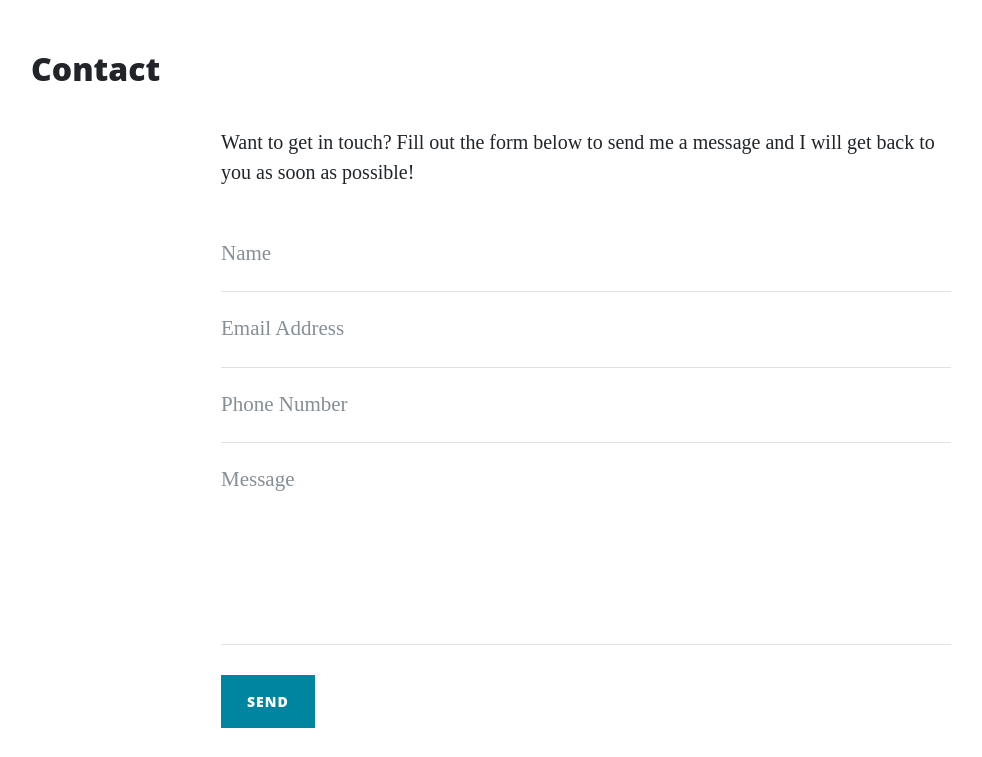
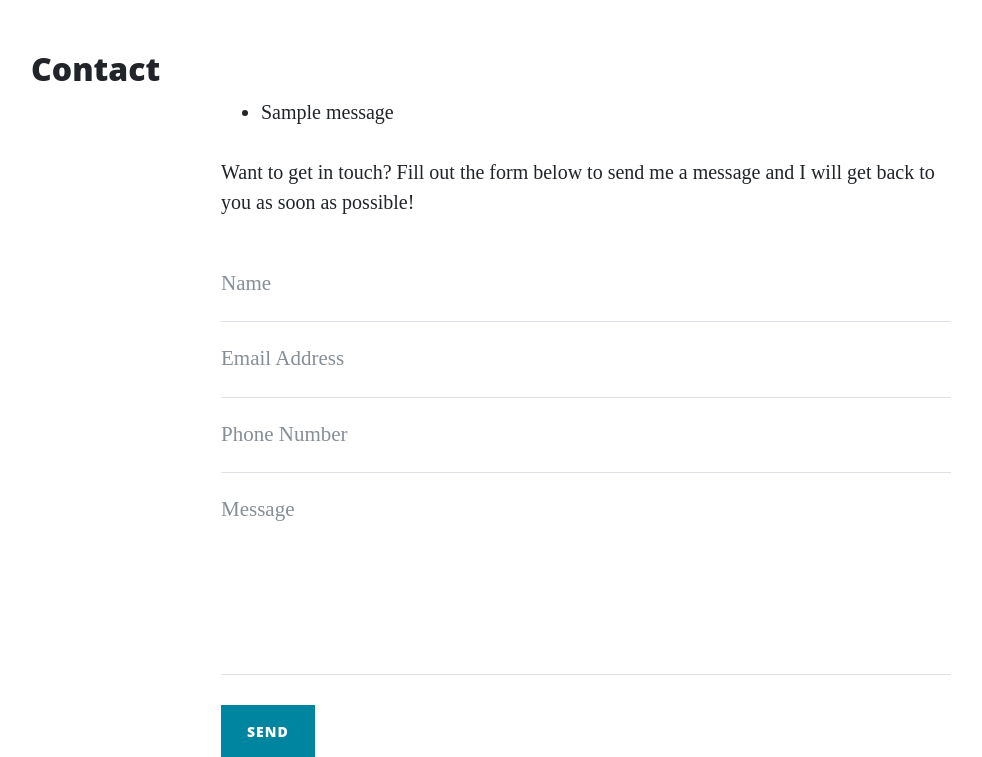
Before and after one commit to benhasselgren/flask, a Flask app: page /contact in a window 1280 px wide. Shown: the part 628-1385 px from the top of the page, without its empty margins (54-1036 px from the left). Run offline with Flask 2, Linux system fonts and the light colour scheme; one stand-in notice (Sample message) is shown; some libraries are stand-ins or nearby versions.

Commit message:
Added contact form that posts info to server

```diff
--- a/run.py
+++ b/run.py
@@ -1,9 +1,10 @@
 
 import os
 import json
-from flask import Flask, render_template, request
+from flask import Flask, render_template, request, flash
 
 app = Flask(__name__)
+app.secret_key = 'some_secret'
 
 
 @app.route('/')
@@ -31,7 +32,7 @@ def about_member(member_name):
 @app.route('/contact', methods=["GET", "POST"])
 def contact():
     if request.method == "POST":
-        print(request.form)
+        flash('Thanks {}, we recieved your message!'.format(request.form["name"]))
     return render_template("contact.html", page_title="Contact")
 
 
--- a/templates/contact.html
+++ b/templates/contact.html
@@ -3,7 +3,13 @@
 
 <div class="row">
     <div class="col-lg-8 col-md-10 mx-auto">
-
+        {% with messages = get_flashed_messages() %} {% if messages %}
+        <ul class="flashes">
+            {% for message in messages %}
+            <li>{{ message }}</li>
+            {% endfor %}
+        </ul>
+        {% endif %} {% endwith %}
         <p>Want to get in touch? Fill out the form below to send me a message and I will get back to you as soon as possible!</p>
 
         <form method="POST" name="sentMessage" id="contactForm">
```
